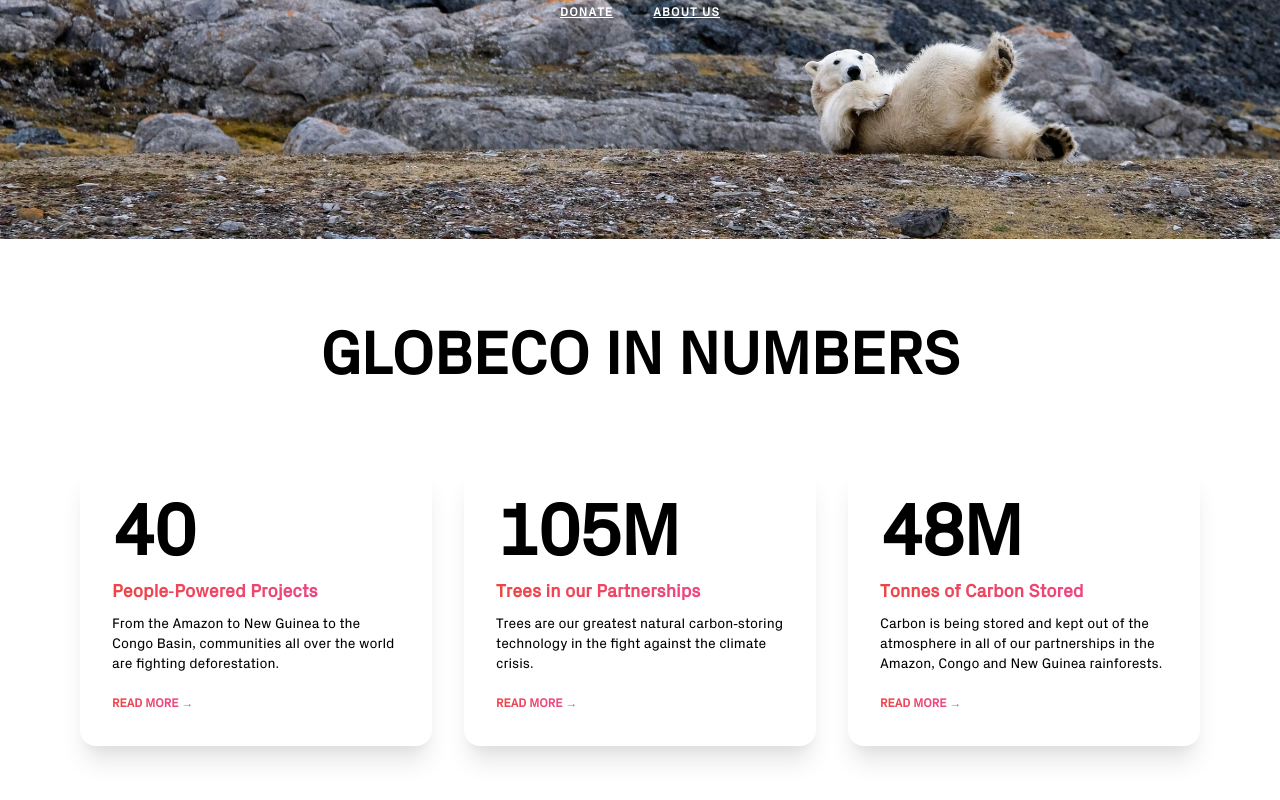
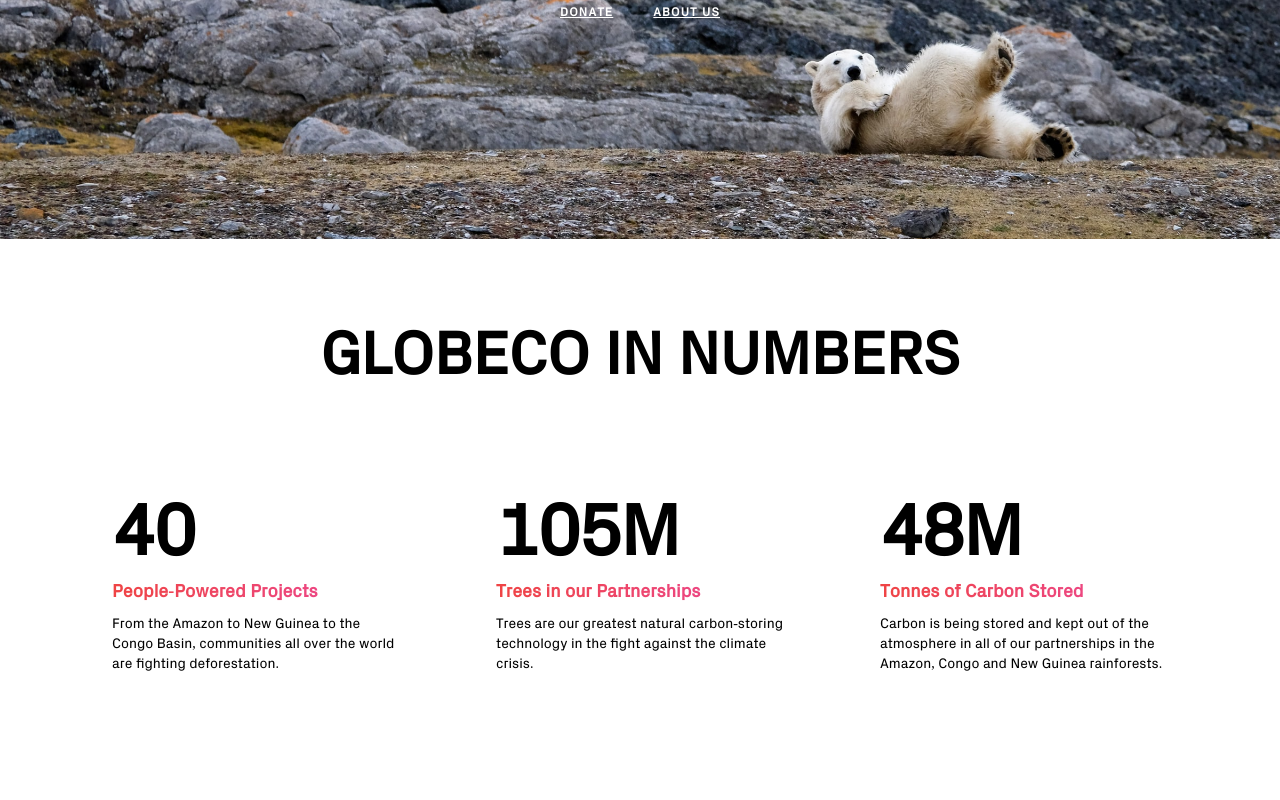
Before and after one commit to cal-dev-lab/globeco-nextjs, a Next.js app: page / in a window 1280 px wide. Shown: the part 1242-2042 px from the top of the page. Built offline with nearby package versions, Linux system fonts and the light colour scheme.

Commit message:
Removed shadow and read more button

```diff
--- a/components/CardGallery/CardOne.js
+++ b/components/CardGallery/CardOne.js
@@ -2,7 +2,7 @@ import React from 'react'
 
 function CardOne() {
     return (
-        <div className='rounded-2xl p-6 shadow-xl'>
+        <div className='p-6'>
             <li className="mx-auto items-center justify-center text-left p-2 md:h-full h-full">
                 <h1 className='text-7xl font-bold tracking-tight'>40</h1>
                 <h5 className="text-lg font-bold mt-2 text-transparent bg-clip-text bg-gradient-to-r from-red-500 to-pink-500">
@@ -11,11 +11,6 @@ function CardOne() {
                 <p className="text-sm mx-auto mt-2">
                 From the Amazon to New Guinea to the Congo Basin, communities all over the world are fighting deforestation.
                 </p>
-                <button className='mt-4'>
-                    <a href='#' className='transition duration-300 uppercase hover:text-black text-xs font-bold text-transparent bg-clip-text bg-gradient-to-r from-red-500 to-pink-500'>
-                        Read More &rarr;
-                    </a>
-                </button>
             </li>
         </div>
     )
--- a/components/CardGallery/CardThree.js
+++ b/components/CardGallery/CardThree.js
@@ -2,7 +2,7 @@ import React from 'react'
 
 function CardThree() {
     return (
-        <div className='rounded-2xl p-6 shadow-xl'>
+        <div className='p-6'>
             <li className="mx-auto items-center justify-center text-left p-2 md:h-full h-full">
                 <h1 className='text-7xl font-bold tracking-tight'>48M</h1>
                 <h5 className="text-lg font-bold mt-2 text-transparent bg-clip-text bg-gradient-to-r from-red-500 to-pink-500">
@@ -11,11 +11,6 @@ function CardThree() {
                 <p className="text-sm mx-auto mt-2">
                     Carbon is being stored and kept out of the atmosphere in all of our partnerships in the Amazon, Congo and New Guinea rainforests.
                 </p>
-                <button className='mt-4'>
-                <a href='#' className='transition duration-300 uppercase hover:text-black text-xs font-bold text-transparent bg-clip-text bg-gradient-to-r from-red-500 to-pink-500'>
-                        Read More &rarr;
-                    </a>
-                </button>
             </li>
         </div>
     )
--- a/components/CardGallery/CardTwo.js
+++ b/components/CardGallery/CardTwo.js
@@ -2,7 +2,7 @@ import React from 'react'
 
 function CardTwo() {
     return (
-        <div className='rounded-2xl p-6 shadow-xl'>
+        <div className='p-6'>
             <li className="mx-auto items-center justify-center text-left p-2 md:h-full h-full">
                 <h1 className='text-7xl font-bold tracking-tight'>105M</h1>
                 <h5 className="text-lg font-bold mt-2 text-transparent bg-clip-text bg-gradient-to-r from-red-500 to-pink-500">
@@ -11,11 +11,6 @@ function CardTwo() {
                 <p className="text-sm mx-auto mt-2">
                     Trees are our greatest natural carbon-storing technology in the fight against the climate crisis.
                 </p>
-                <button className='mt-4'>
-                <a href='#' className='transition duration-300 uppercase hover:text-black text-xs font-bold text-transparent bg-clip-text bg-gradient-to-r from-red-500 to-pink-500'>
-                        Read More &rarr;
-                    </a>
-                </button>
             </li>
         </div>
     )
```
